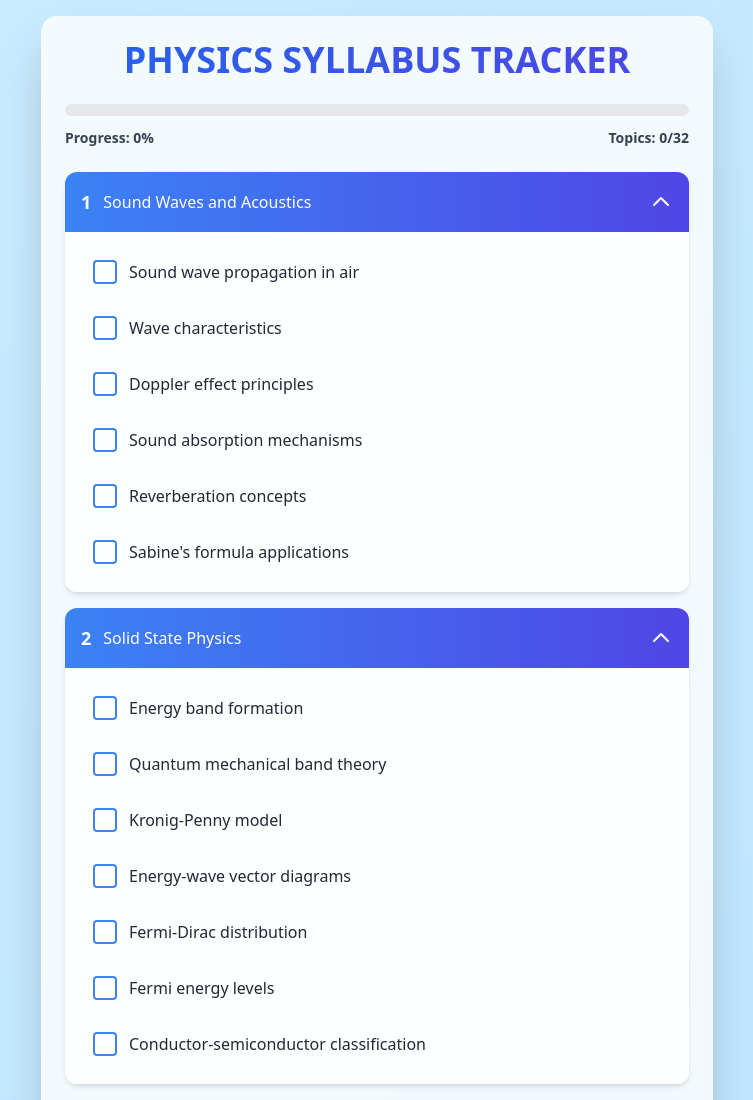
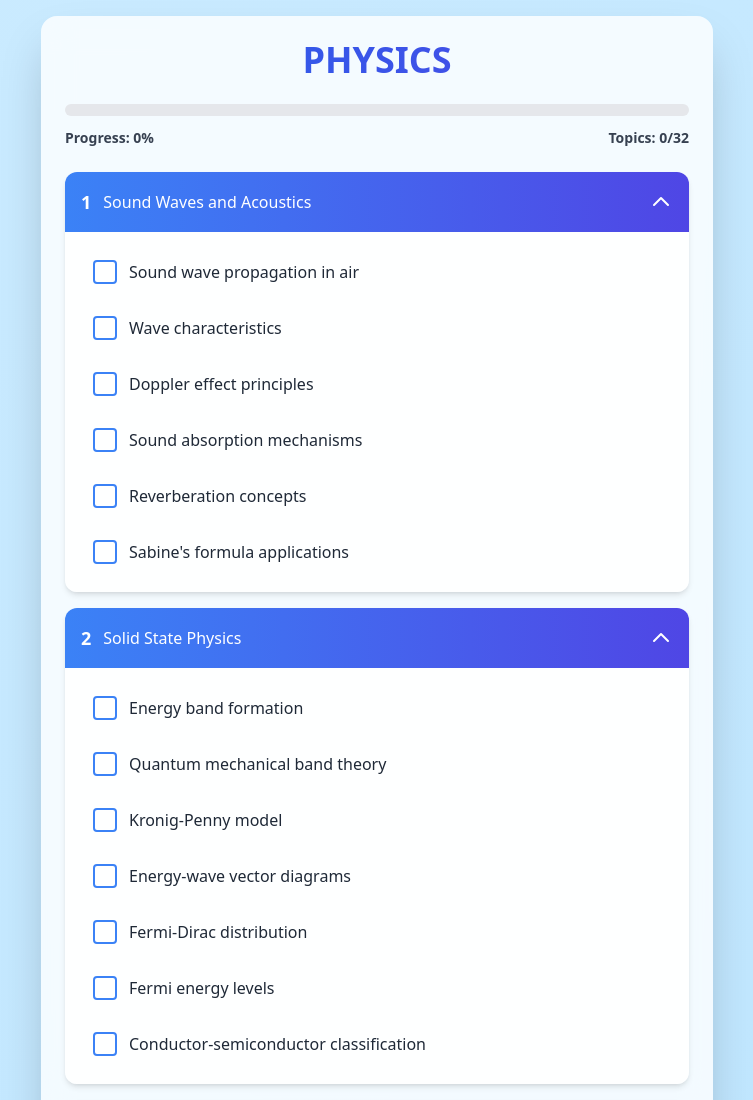
Before and after one commit to Mihir-Rabari/Physics-dashboard, a plain HTML site: page index.html in a window 1280 px wide. Shown: the top 1100 px of the page, without its empty margins (263-1016 px from the left). Drawn offline with nearby package versions, Linux system fonts and the light colour scheme.

Commit message:
Update index.html

```diff
--- a/index.html
+++ b/index.html
@@ -71,7 +71,7 @@
 <body class="min-h-screen flex justify-center items-center p-4">
     <div class="w-full max-w-2xl bg-white/80 backdrop-blur-lg rounded-2xl shadow-2xl p-6">
         <h1 class="text-4xl font-bold text-center mb-6 text-transparent bg-clip-text bg-gradient-to-r from-blue-600 to-indigo-600">
-            PHYSICS SYLLABUS TRACKER
+            PHYSICS
         </h1>
 
         <div class="mb-6 space-y-3">
```
